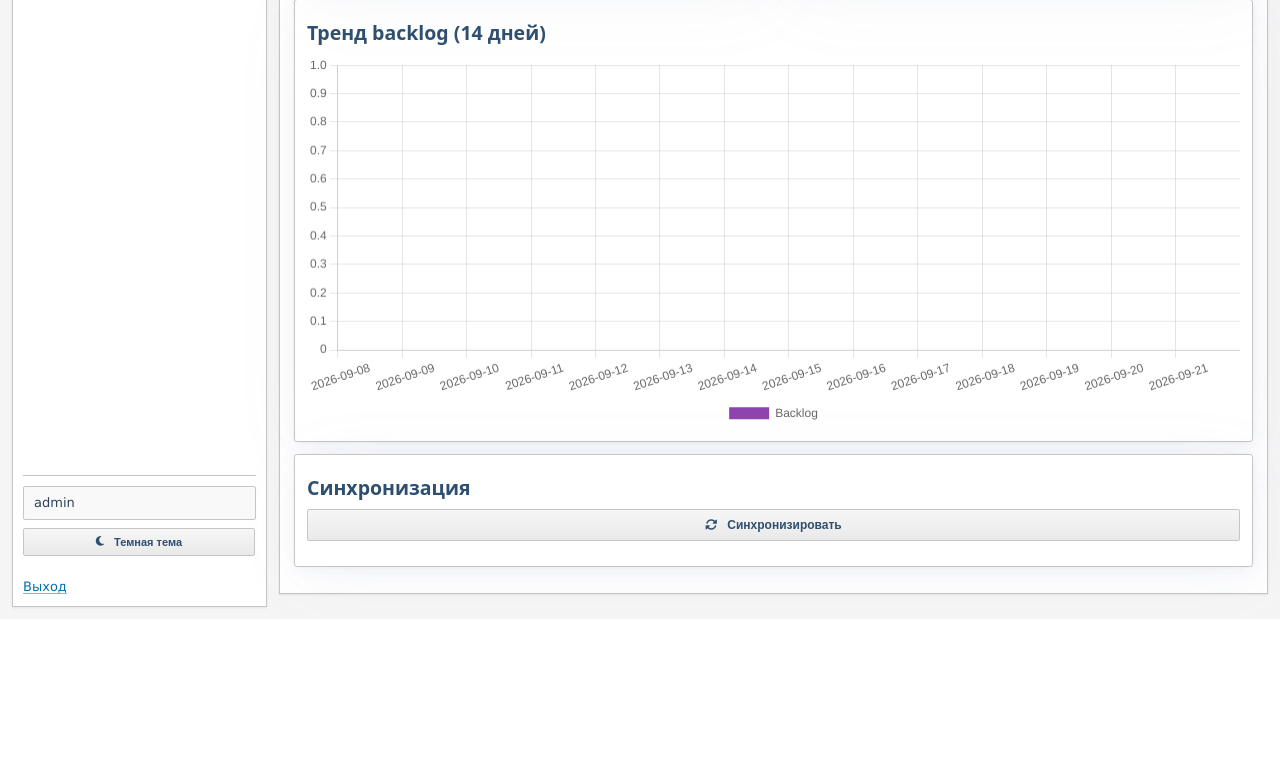
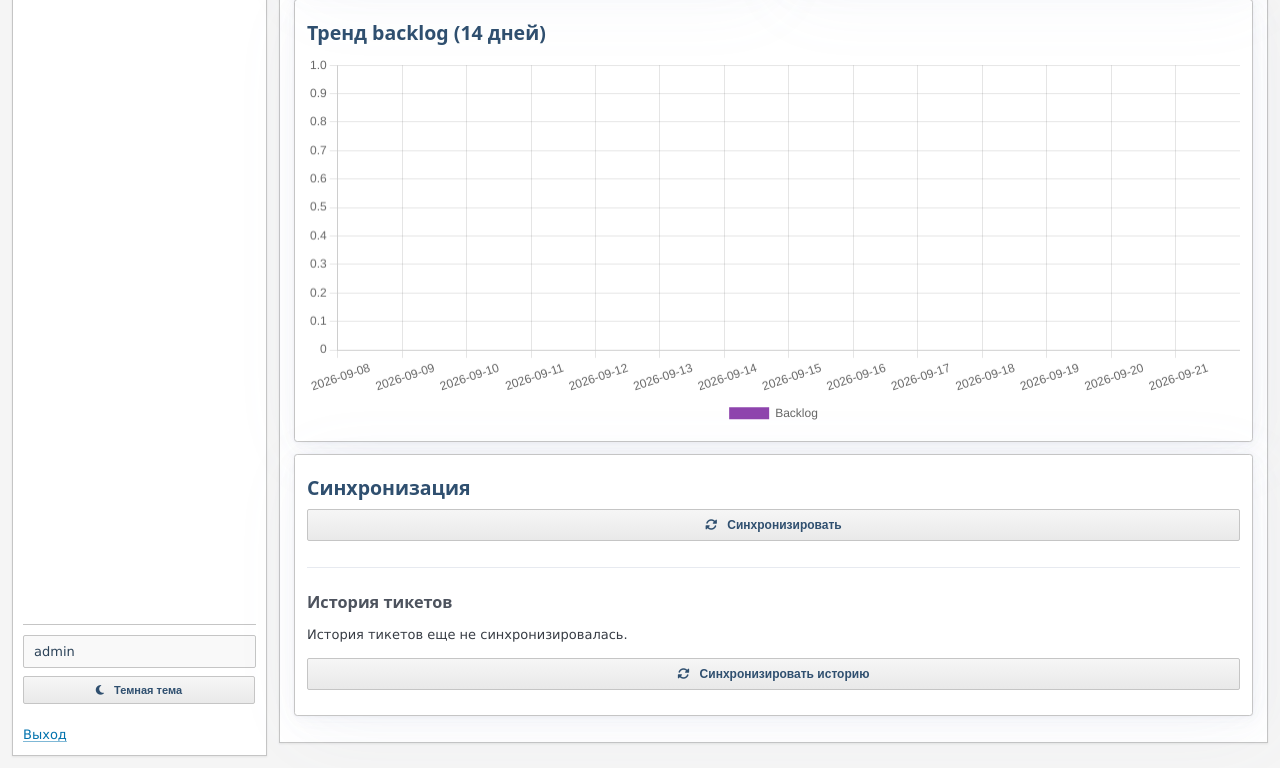
Before and after one commit to lekha100101/zammad-reports, a FastAPI app: page / in a window 1280 px wide. Shown: the part 842-1610 px from the top of the page. Before the commit the page ends 1451 px from the top, so only its background shows below. Run offline with FastAPI, Linux system fonts and the light colour scheme; the visitor is signed in with stand-in values (Sample User, id 1); some libraries are stand-ins or nearby versions.

Commit message:
Add ticket history sync controls to dashboard

```diff
--- a/app/templates/index.html
+++ b/app/templates/index.html
@@ -4,6 +4,8 @@
 
 {% if sync_status == "started" %}
   <article class="notice-success">Синхронизация запущена в фоне. Обновите страницу через некоторое время.</article>
+{% elif sync_status == "history_started" %}
+  <article class="notice-success">Синхронизация истории тикетов запущена в фоне.</article>
 {% elif sync_status == "already_running" %}
   <article class="notice-warning">Синхронизация уже выполняется. Дождитесь завершения текущего запуска.</article>
 {% endif %}
@@ -53,9 +55,23 @@
   <h3>Синхронизация</h3>
 
   <form method="post" action="/sync/run" onsubmit="return confirm('Запустить синхронизацию сейчас?');" class="inline-form">
-    <button type="submit" class="btn-inline">
-      Синхронизировать
-    </button>
+    <button type="submit" class="btn-inline">Синхронизировать</button>
+  </form>
+
+  <hr>
+
+  <h4>История тикетов</h4>
+  {% if history_summary.status %}
+    <p><b>Статус:</b> {{ history_summary.status }}</p>
+    <p><b>Запущено:</b> {{ history_summary.started_at or "—" }}</p>
+    {% if history_summary.finished_at %}<p><b>Завершено:</b> {{ history_summary.finished_at }}</p>{% endif %}
+    <p><b>Событий в БД:</b> {{ history_summary.stored_events }}</p>
+    {% if history_summary.message %}<p><b>Результат:</b> {{ history_summary.message }}</p>{% endif %}
+  {% else %}
+    <p>История тикетов еще не синхронизировалась.</p>
+  {% endif %}
+  <form method="post" action="/sync/history/run" onsubmit="return confirm('Запустить синхронизацию истории всех тикетов? Процесс может занять продолжительное время.');" class="inline-form">
+    <button type="submit" class="btn-inline">Синхронизировать историю</button>
   </form>
 
 </article>
```
